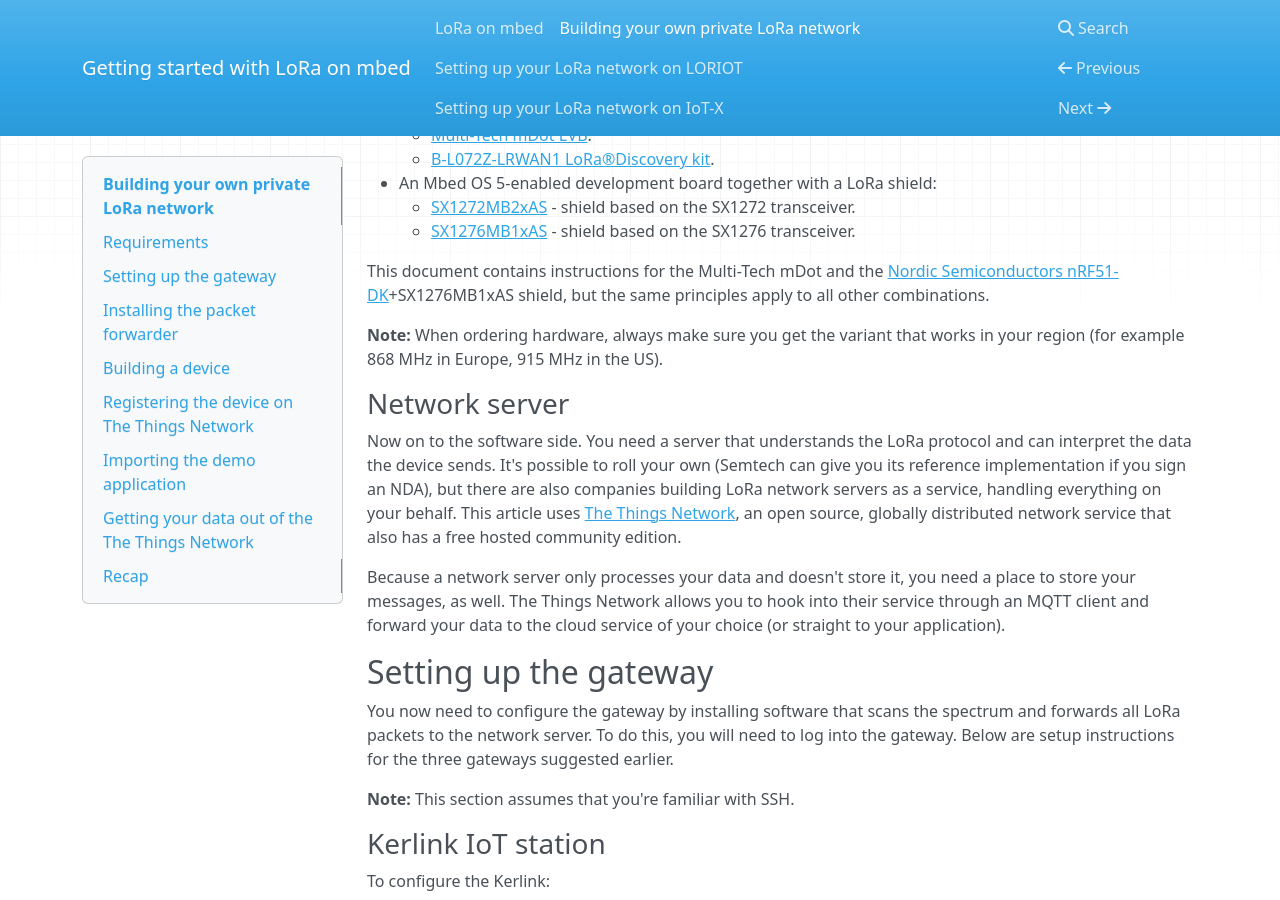
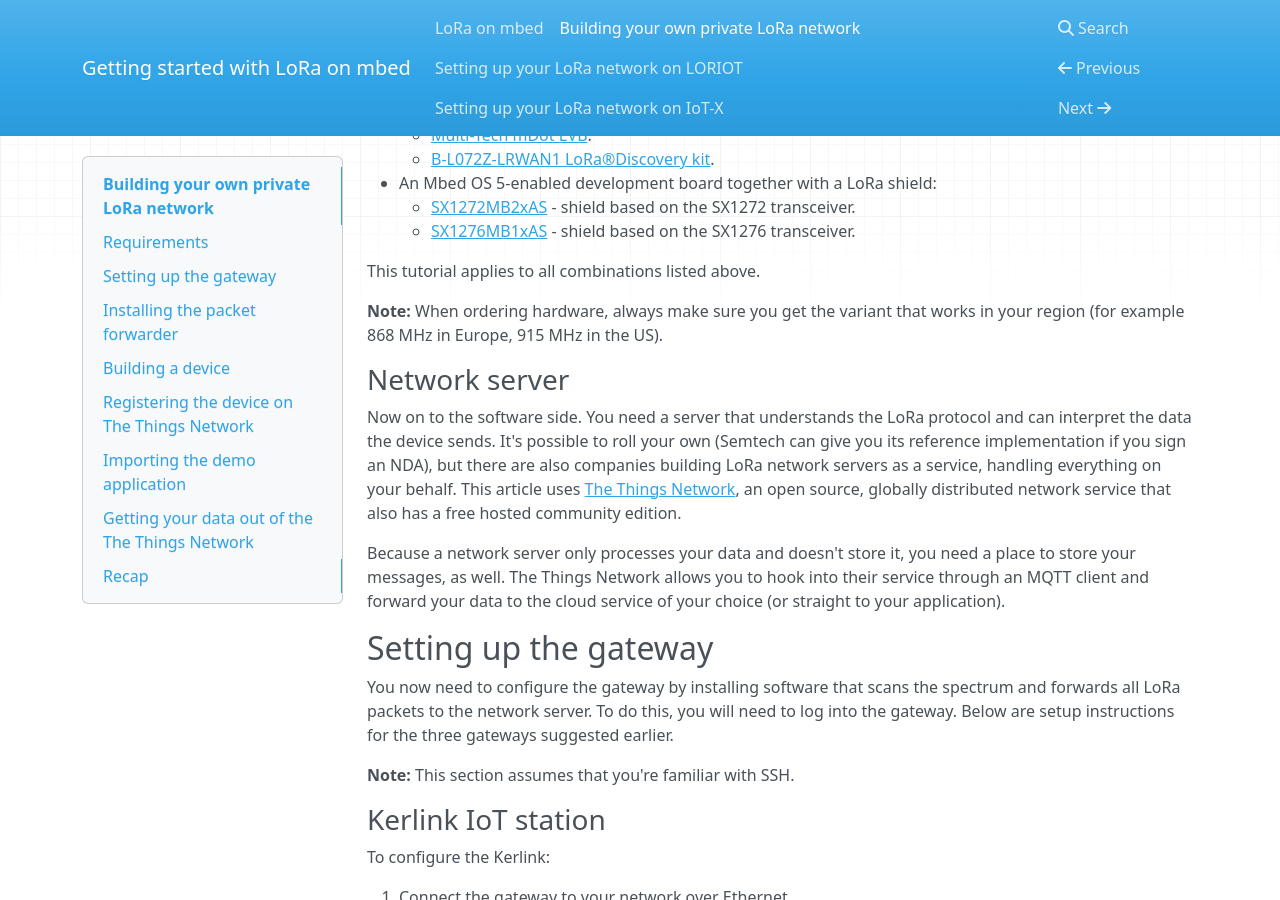
Before and after one commit to ARMmbed/lora-docs, an MkDocs documentation site: the page built from docs/intro-to-lora.md, in a window 1280 px wide and 900 px high, scrolled down 2988 px. Built offline with MkDocs 1.6.1, drawn with Linux system fonts in a browser that asks for light colours; nearby versions of some CDN libraries; old or Windows-style settings are respelled for this version of MkDocs.

Commit message:
Unified LoRa stack. Everything works everywhere.

```diff
--- a/docs/intro-to-lora.md
+++ b/docs/intro-to-lora.md
@@ -59,7 +59,7 @@
     * [SX1272MB2xAS](https://developer.mbed.org/components/SX1272MB2xAS/) - shield based on the SX1272 transceiver.
     * [SX1276MB1xAS](https://developer.mbed.org/components/SX1276MB1xAS/) - shield based on the SX1276 transceiver.
 
-This document contains instructions for the Multi-Tech mDot and the [Nordic Semiconductors nRF51-DK](https://developer.mbed.org/platforms/Nordic-nRF51-DK/)+SX1276MB1xAS shield, but the same principles apply to all other combinations.
+This tutorial applies to all combinations listed above.
 
 <span class="notes">**Note:** When ordering hardware, always make sure you get the variant that works in your region (for example 868 MHz in Europe, 915 MHz in the US).</span>
 
```
